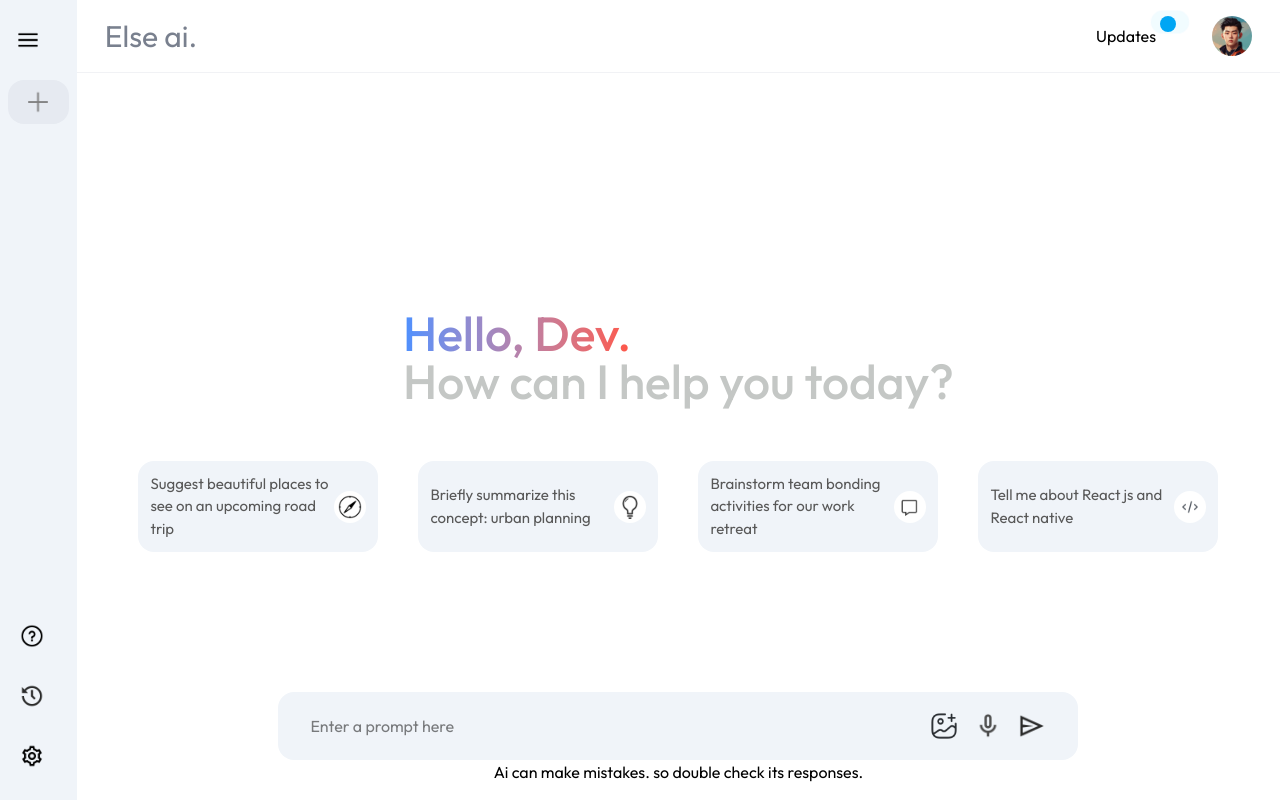
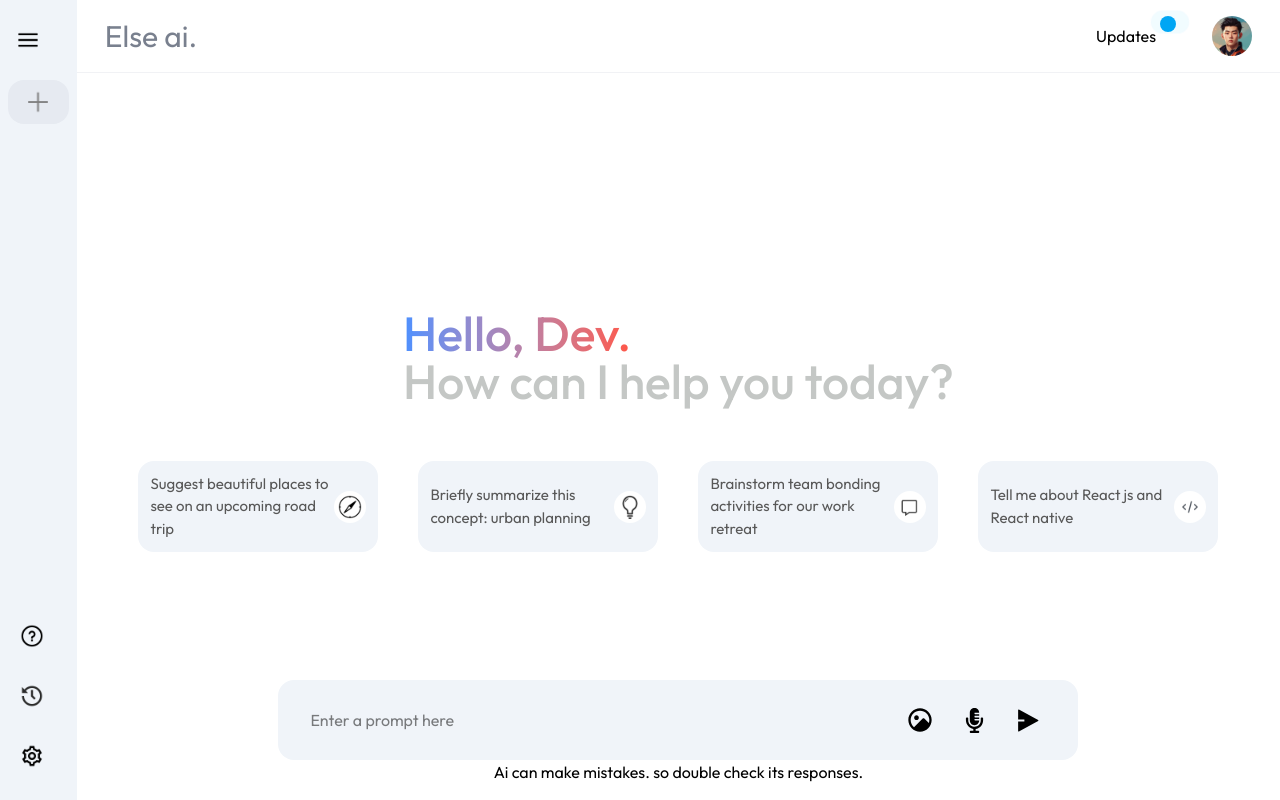
Before and after one commit to SAICHAITANYAK2003/Elseai-gemini-clone, a React (Vite) app in the folder frontend/: page / in a window 1280 px wide. Built offline with nearby package versions, Linux system fonts and the light colour scheme.

Commit message:
model updated

```diff
--- a/frontend/package.json
+++ b/frontend/package.json
@@ -17,6 +17,7 @@
     "react": "^19.1.0",
     "react-dom": "^19.1.0",
     "react-hot-toast": "^2.5.2",
+    "react-icons": "^5.5.0",
     "react-markdown": "^10.1.0",
     "tailwindcss": "^4.1.11"
   },
--- /dev/null
+++ b/frontend/src/components/HelpSection.jsx
@@ -0,0 +1,9 @@
+import React from 'react'
+
+const HelpSection = () => {
+  return (
+    <div>HelpSection</div>
+  )
+}
+
+export default HelpSection
--- a/frontend/src/components/HeroSection.jsx
+++ b/frontend/src/components/HeroSection.jsx
@@ -6,6 +6,11 @@ import { assets } from "../assets/assets";
 import { AiContext } from "../context/AiContext";
 import toast from "react-hot-toast";
 import { useSpeechToText } from "../hooks/useSpeechToText";
+import ListenerButton from "./listenerButton";
+import { FaRegStopCircle } from "react-icons/fa";
+import { FaMicrophoneAlt } from "react-icons/fa";
+import { RiImageCircleFill, RiSendPlane2Fill } from "react-icons/ri";
+import { IoIosAddCircle } from "react-icons/io";
 
 const HeroSection = () => {
   const {
@@ -19,8 +24,9 @@ const HeroSection = () => {
     prevPrompts,
     updatesInfo,
     addNewChat,
+    isListening,
   } = useContext(AiContext);
-  const { startListening } = useSpeechToText(setInput);
+  const { startListening, stopListening } = useSpeechToText();
 
   const onHandleInput = () => {
     if (input.length === 0) {
@@ -32,7 +38,7 @@ const HeroSection = () => {
 
   const onShowResultData = () => {
     return (
-      <div className="flex flex-col gap-y-5 w-full h-full max-w-[700px] max-h-[600px] overflow-y-scroll pb-15">
+      <div className="flex flex-col gap-y-5 w-full h-full max-w-[700px] max-h-[600px] overflow-y-auto  pb-15 mb-10  ">
         {/* ---user-input-field----- */}
 
         <div className="flex items-center justify-end">
@@ -61,7 +67,11 @@ const HeroSection = () => {
               <span className="sr-only">Loading...</span>
             </div>
           ) : (
-            <div className="prose prose-slate max-w-none font-light text-[17px] mt-2">
+            <div
+              className="prose prose-slate max-w-[700px] text-[17px] leading-8 tracking-wide mt-4
+    prose-headings:font-semibold prose-p:font-normal prose-li:font-normal
+    prose-p:mb-4 prose-ul:pl-5 prose-li:mb-2"
+            >
               <ReactMarkdown>{resultData}</ReactMarkdown>
             </div>
           )}
@@ -96,16 +106,21 @@ const HeroSection = () => {
           <div className="absolute bottom-1 md:bottom-4 w-[100%] max-w-[800px] z-40">
             <button
               onClick={addNewChat}
-              className="px-4 py-2 bg-[#f0f4f9] mb-2 rounded-2xl cursor-pointer hover:bg-[#dde1e6] md:hidden flex items-center"
+              className="px-4 py-2 bg-[#f0f4f9] mb-2 rounded-2xl cursor-pointer hover:bg-[#dde1e6] md:hidden flex items-center z-50"
             >
-              <img
+              <IoIosAddCircle size={23}/>
+              {/* <img
                 src={assets.plus_icon}
                 alt="plus-icons"
                 className="w-5 h-6"
-              />
+              /> */}
               <span className="ml-2 text-[13px]">New Chat</span>
             </button>
+
             <div className="flex items-center justify-between bg-[#f0f4f9] px-8 py-5 rounded-2xl gap-3">
+              {isListening ? (
+                <ListenerButton />
+              ) : (
                 <input
                   type="text"
                   placeholder="Enter a prompt here"
@@ -113,26 +128,40 @@ const HeroSection = () => {
                   onChange={(e) => setInput(e.target.value)}
                   value={input}
                 />
+              )}
 
-              <div className="flex items-center gap-4">
-                <img
+              <div className="flex items-center gap-4 ">
+                {isListening ? null : (
+                  <button
                     onClick={() => updatesInfo()}
-                  src={assets.gallery_icon}
-                  alt="gallery-icon"
-                  className="w-7 h-7 cursor-pointer"
-                />
-                <img
+                    className="cursor-pointer hover:bg-gray-200 rounded-md p-1.5"
+                  >
+                    <RiImageCircleFill size={28} />
+                  </button>
+                )}
+
+                {isListening ? (
+                  <button
+                    onClick={stopListening}
+                    className="cursor-pointer hover:bg-gray-200 rounded-md p-1.5"
+                  >
+                    <FaRegStopCircle size={28} />
+                  </button>
+                ) : (
+                  <button
                     onClick={startListening}
-                  src={assets.mic_icon}
-                  alt="mic-icon"
-                  className="w-7 h-7 cursor-pointer"
-                />
-                <img
-                  src={assets.send_icon}
-                  alt="send-icon"
-                  className="w-7 h-7 cursor-pointer"
+                    className="cursor-pointer hover:bg-gray-200 rounded-md p-1.5"
+                  >
+                    <FaMicrophoneAlt size={25} />
+                  </button>
+                )}
+
+                <button
                   onClick={() => onHandleInput()}
-                />
+                  className="cursor-pointer hover:bg-gray-200 rounded-md p-1.5"
+                >
+                  <RiSendPlane2Fill size={25} />
+                </button>
               </div>
             </div>
             <p className="text-center hidden md:block">
--- /dev/null
+++ b/frontend/src/components/ListenerButton.jsx
@@ -0,0 +1,35 @@
+import { useContext } from "react";
+import { AiContext } from "../context/AiContext";
+import { useSpeechToText } from "../hooks/useSpeechToText";
+
+const colors = [
+  //   "bg-gray-200",
+  //   "bg-gray-900",
+  "bg-blue-600",
+  "bg-green-500",
+  "bg-red-500",
+  //   "bg-purple-500",
+  //   "bg-indigo-500",
+  //   "bg-yellow-300",
+  //   "bg-teal-500",
+];
+
+const ListenerButton = () => {
+  const { isListening } = useContext(AiContext);
+  return (
+    <div className="flex items-center gap-1 px-6 py-1.5 rounded-2xl bg-white border-2 border-gray-200">
+      <p>Listening</p>
+      {colors.map((color, index) => (
+        <span
+          key={index}
+          className={`w-3 h-3 rounded-full ${color} ${
+            isListening ? "animate-bounceY" : ""
+          }`}
+          style={{ animationDelay: `${index * 0.1}s` }}
+        ></span>
+      ))}
+    </div>
+  );
+};
+
+export default ListenerButton;
--- a/frontend/src/components/SideBar.jsx
+++ b/frontend/src/components/SideBar.jsx
@@ -1,6 +1,7 @@
 import { useContext, useState } from "react";
 import { assets } from "../assets/assets";
 import { AiContext } from "../context/AiContext";
+
 
 const bottomSection = [
   {
@@ -40,7 +41,7 @@ const SideBar = () => {
     <>
       <div
         className={`${
-          extended ? "w-[13%]" : "w-[6%]"
+          extended ? "md:w-[15%] lg:w-[13%]" : "w-[8%] lg:w-[6%]"
         } hidden md:flex flex-col items-start justify-between py-5 px-2  bg-[#f0f4f9]     `}
       >
         {/* ---top--- */}
@@ -99,6 +100,7 @@ const SideBar = () => {
             </div>
           ))}
         </div>
+
       </div>
     </>
   );
--- a/frontend/src/config/gemini.js
+++ b/frontend/src/config/gemini.js
@@ -13,7 +13,7 @@ async function main(prompt) {
   const config = {
     responseMimeType: "text/plain",
   };
-  const model = "learnlm-2.0-flash-experimental";
+  const model = "gemini-2.0-flash";
   const contents = [
     {
       role: "user",
--- a/frontend/src/context/AiContextProvider.jsx
+++ b/frontend/src/context/AiContextProvider.jsx
@@ -10,6 +10,7 @@ const AiContextProvider = ({ children }) => {
   const [showResult, setShowResult] = useState(false);
   const [loading, setLoading] = useState(false);
   const [resultData, setResultData] = useState("");
+  const [isListening, setIsListening] = useState(false);
 
   const delayPara = (index, nextWord) => {
     setTimeout(() => {
@@ -57,9 +58,7 @@ const AiContextProvider = ({ children }) => {
             <p className="border border-gray-200 px-2 py-2 rounded-2xl bg-gray-100">
               🖼️ Image Upload 📸
             </p>
-            <p className="border border-gray-200 px-2 py-2 rounded-2xl bg-gray-100">
-              🎙️ Voice Input 🎧
-            </p>
+
           </div>
         </div>
       </>,
@@ -85,6 +84,8 @@ const AiContextProvider = ({ children }) => {
     onSent,
     updatesInfo,
     addNewChat,
+    isListening,
+    setIsListening,
   };
   return <AiContext.Provider value={value}>{children}</AiContext.Provider>;
 };
--- a/frontend/src/hooks/useSpeechToText.jsx
+++ b/frontend/src/hooks/useSpeechToText.jsx
@@ -1,7 +1,10 @@
-import { useCallback } from "react";
+import { useCallback, useContext, useRef } from "react";
 import toast from "react-hot-toast";
+import { AiContext } from "../context/AiContext";
 
-export function useSpeechToText(setInput) {
+export function useSpeechToText() {
+  const { setInput, setIsListening } = useContext(AiContext);
+  const recognitionRef = useRef(null);
   const startListening = useCallback(() => {
     const SpeechRecognition =
       window.SpeechRecognition || window.webkitSpeechRecognition;
@@ -18,6 +21,17 @@ export function useSpeechToText(setInput) {
     const recognition = new SpeechRecognition();
     recognition.lang = "en-US";
 
+    recognition.onstart = () => {
+      console.log("🎤 Listening...");
+      setIsListening(true);
+    };
+    recognition.onspeechstart = () => console.log("🗣️ Speech has started");
+    recognition.onspeechend = () => console.log("🔇 Speech has ended");
+    recognition.onend = () => {
+      console.log("🛑 Stopped listening");
+      setIsListening(false);
+    };
+
     recognition.onresult = (event) => {
       const transcript = event.results[0][0].transcript;
       console.log("You said:", transcript);
@@ -31,10 +45,16 @@ export function useSpeechToText(setInput) {
           border: "1px solid red",
         },
       });
+      setIsListening(false);
     };
 
     recognition.start();
-  }, [setInput]);
+    recognitionRef.current = recognition;
+  }, [setInput, setIsListening]);
 
-  return { startListening };
+  const stopListening = useCallback(() => {
+    recognitionRef.current?.stop();
+  }, []);
+
+  return { startListening, stopListening };
 }
--- a/frontend/src/index.css
+++ b/frontend/src/index.css
@@ -15,3 +15,16 @@
     opacity: 1;
   }
 }
+
+@keyframes bounceY {
+  0%,
+  100% {
+    transform: translateY(0);
+  }
+  50% {
+    transform: translateY(-6px);
+  }
+}
+.animate-bounceY {
+  animation: bounceY 0.8s infinite;
+}
```
Also changed, not shown: frontend/src/assets/assets.js (line endings or trailing spaces), 1 other file (tests, documents, lock files or other folders). Lines whose indentation alone changed are shown as unchanged.
